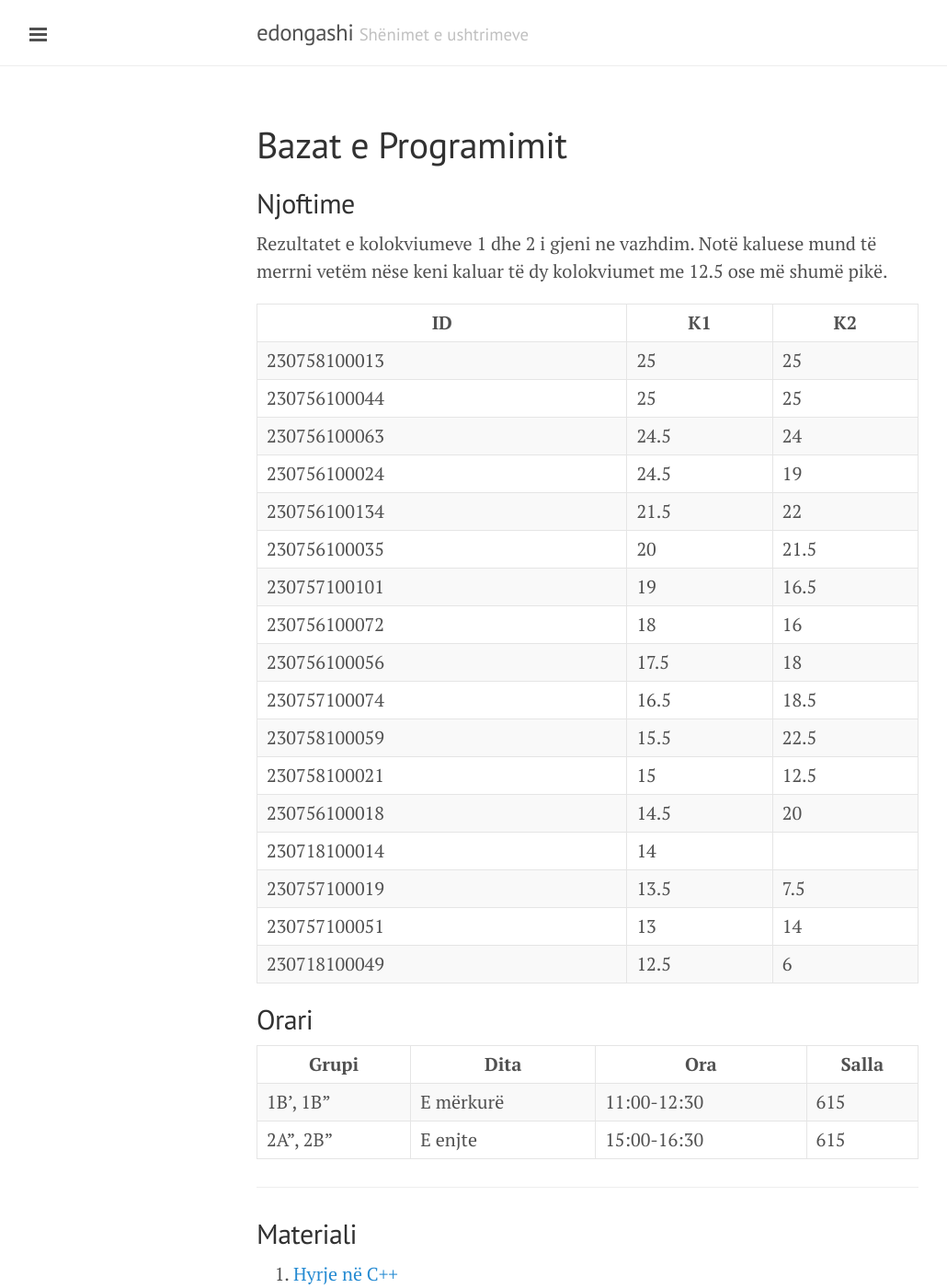
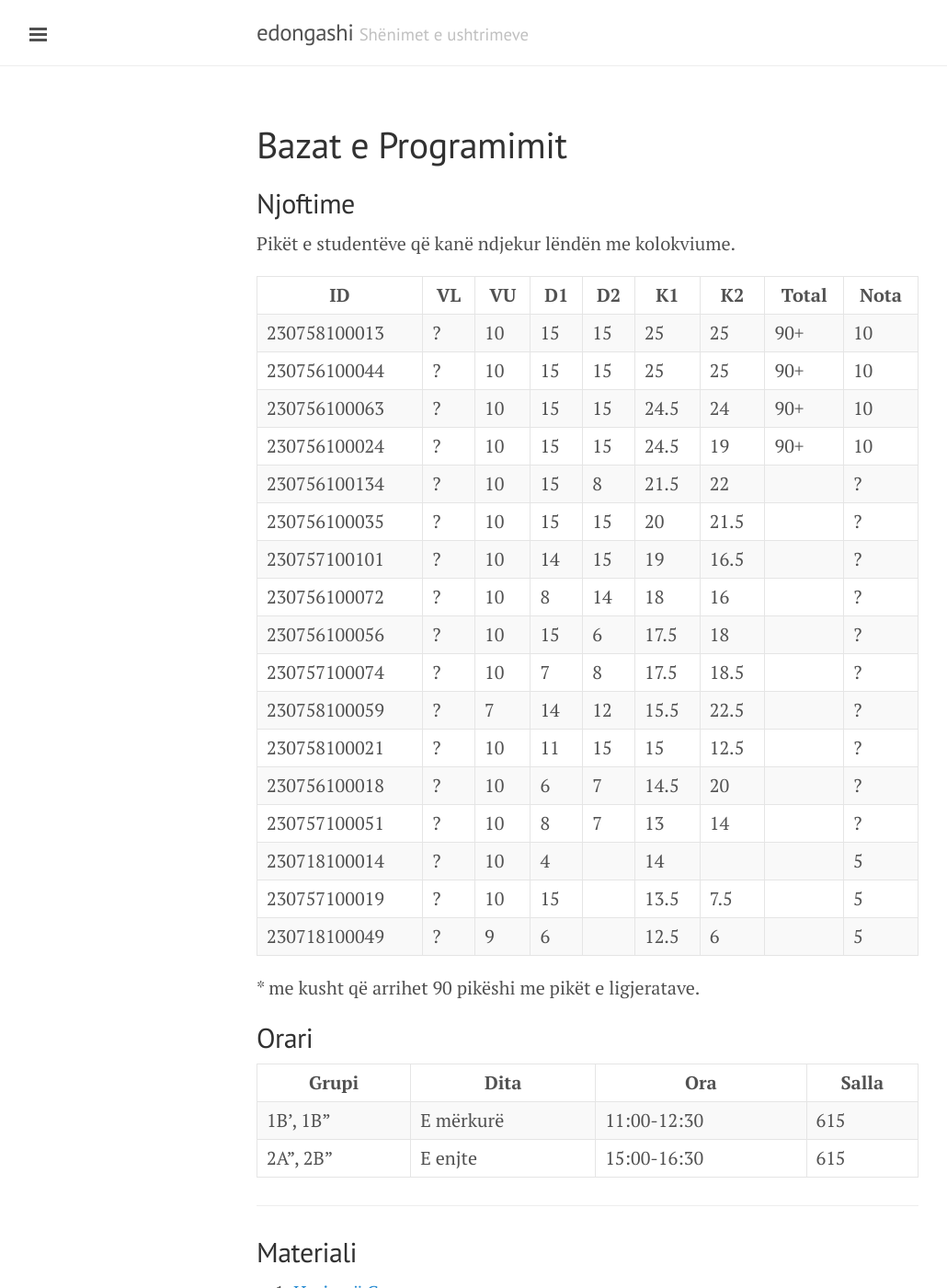
Before and after one commit to edongashi/edongashi.github.io, a Jekyll site: the page built from lendet/gjuhe-programuese/index.md, in a window 1280 px wide and 1400 px high. Shown: the whole window at 92% size, without its empty margins (1-1031 px from the left). Built offline with Jekyll 4.4.1, drawn with Linux system fonts in a browser that asks for light colours; our own code applies the rules of GitHub Pages for plain Markdown files; formulas are drawn with MathJax 3.

Commit message:
Piket me kolokviume

```diff
--- a/lendet/gjuhe-programuese/index.md
+++ b/lendet/gjuhe-programuese/index.md
@@ -9,28 +9,29 @@ suppresshooks: true
 
 ## Njoftime
 
-Rezultatet e kolokviumeve 1 dhe 2 i gjeni ne vazhdim.
-Notë kaluese mund të merrni vetëm nëse keni kaluar të dy kolokviumet me 12.5 ose më shumë pikë.
+Pikët e studentëve që kanë ndjekur lëndën me kolokviume.
 
-| ID           | K1   | K2   |
-| ------------ | ---- | ---- |
-| 230758100013 | 25   | 25   |
-| 230756100044 | 25   | 25   |
-| 230756100063 | 24.5 | 24   |
-| 230756100024 | 24.5 | 19   |
-| 230756100134 | 21.5 | 22   |
-| 230756100035 | 20   | 21.5 |
-| 230757100101 | 19   | 16.5 |
-| 230756100072 | 18   | 16   |
-| 230756100056 | 17.5 | 18   |
-| 230757100074 | 16.5 | 18.5 |
-| 230758100059 | 15.5 | 22.5 |
-| 230758100021 | 15   | 12.5 |
-| 230756100018 | 14.5 | 20   |
-| 230718100014 | 14   |      |
-| 230757100019 | 13.5 | 7.5  |
-| 230757100051 | 13   | 14   |
-| 230718100049 | 12.5 | 6    |
+| ID           | VL  | VU  | D1  | D2  | K1   | K2   | Total | Nota |
+| ------------ | --- | --- | --- | --- | ---- | ---- | ----- | ---- |
+| 230758100013 | ?   | 10  | 15  | 15  | 25   | 25   | 90+   | 10   |
+| 230756100044 | ?   | 10  | 15  | 15  | 25   | 25   | 90+   | 10   |
+| 230756100063 | ?   | 10  | 15  | 15  | 24.5 | 24   | 90+   | 10   |
+| 230756100024 | ?   | 10  | 15  | 15  | 24.5 | 19   | 90+   | 10   |
+| 230756100134 | ?   | 10  | 15  | 8   | 21.5 | 22   |       | ?    |
+| 230756100035 | ?   | 10  | 15  | 15  | 20   | 21.5 |       | ?    |
+| 230757100101 | ?   | 10  | 14  | 15  | 19   | 16.5 |       | ?    |
+| 230756100072 | ?   | 10  | 8   | 14  | 18   | 16   |       | ?    |
+| 230756100056 | ?   | 10  | 15  | 6   | 17.5 | 18   |       | ?    |
+| 230757100074 | ?   | 10  | 7   | 8   | 17.5 | 18.5 |       | ?    |
+| 230758100059 | ?   | 7   | 14  | 12  | 15.5 | 22.5 |       | ?    |
+| 230758100021 | ?   | 10  | 11  | 15  | 15   | 12.5 |       | ?    |
+| 230756100018 | ?   | 10  | 6   | 7   | 14.5 | 20   |       | ?    |
+| 230757100051 | ?   | 10  | 8   | 7   | 13   | 14   |       | ?    |
+| 230718100014 | ?   | 10  | 4   |     | 14   |      |       | 5    |
+| 230757100019 | ?   | 10  | 15  |     | 13.5 | 7.5  |       | 5    |
+| 230718100049 | ?   | 9   | 6   |     | 12.5 | 6    |       | 5    |
+
+\* me kusht që arrihet 90 pikëshi me pikët e ligjeratave.
 
 ## Orari
 
```
